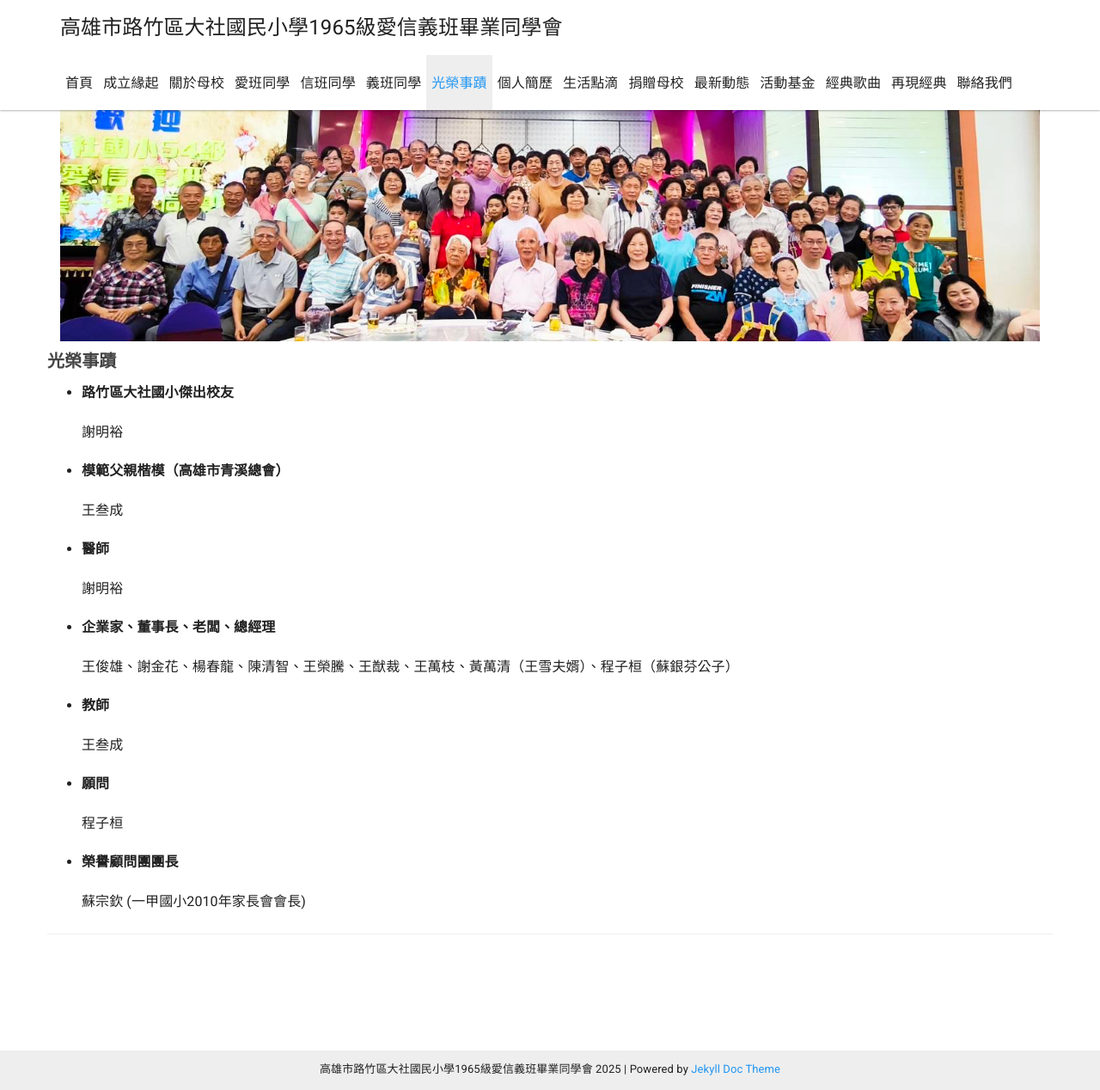
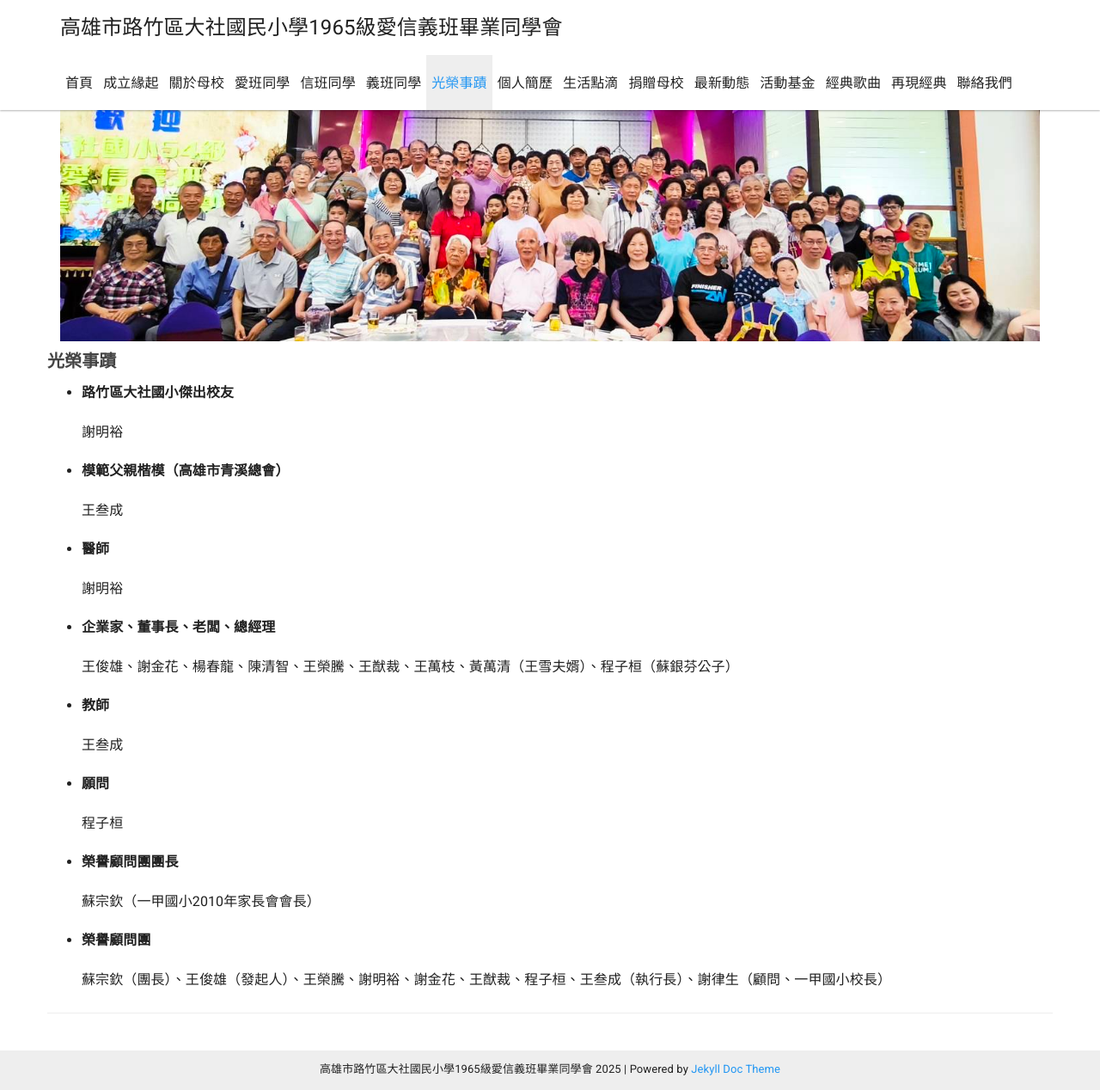
Before and after one commit to dashe1965/dashe1965.github.io, a Jekyll site: the page built from _docs/honors/honors.md, in a window 1280 px wide and 1268 px high. Shown: the whole window at 86% size. Built offline with Jekyll 4.4.1, drawn with Linux system fonts in a browser that asks for light colours; nearby versions of some CDN libraries.

Commit message:
Update honors.md

```diff
--- a/_docs/honors/honors.md
+++ b/_docs/honors/honors.md
@@ -29,4 +29,8 @@ sectionid: honors
 
 - **榮譽顧問團團長**
 
-  蘇宗欽 (一甲國小2010年家長會會長)
+  蘇宗欽（一甲國小2010年家長會會長）
+
+- **榮譽顧問團**
+
+  蘇宗欽（團長）、王俊雄（發起人）、王榮騰、謝明裕、謝金花、王猷裁、程子桓、王叁成（執行長）、謝律生（顧問、一甲國小校長）
```
